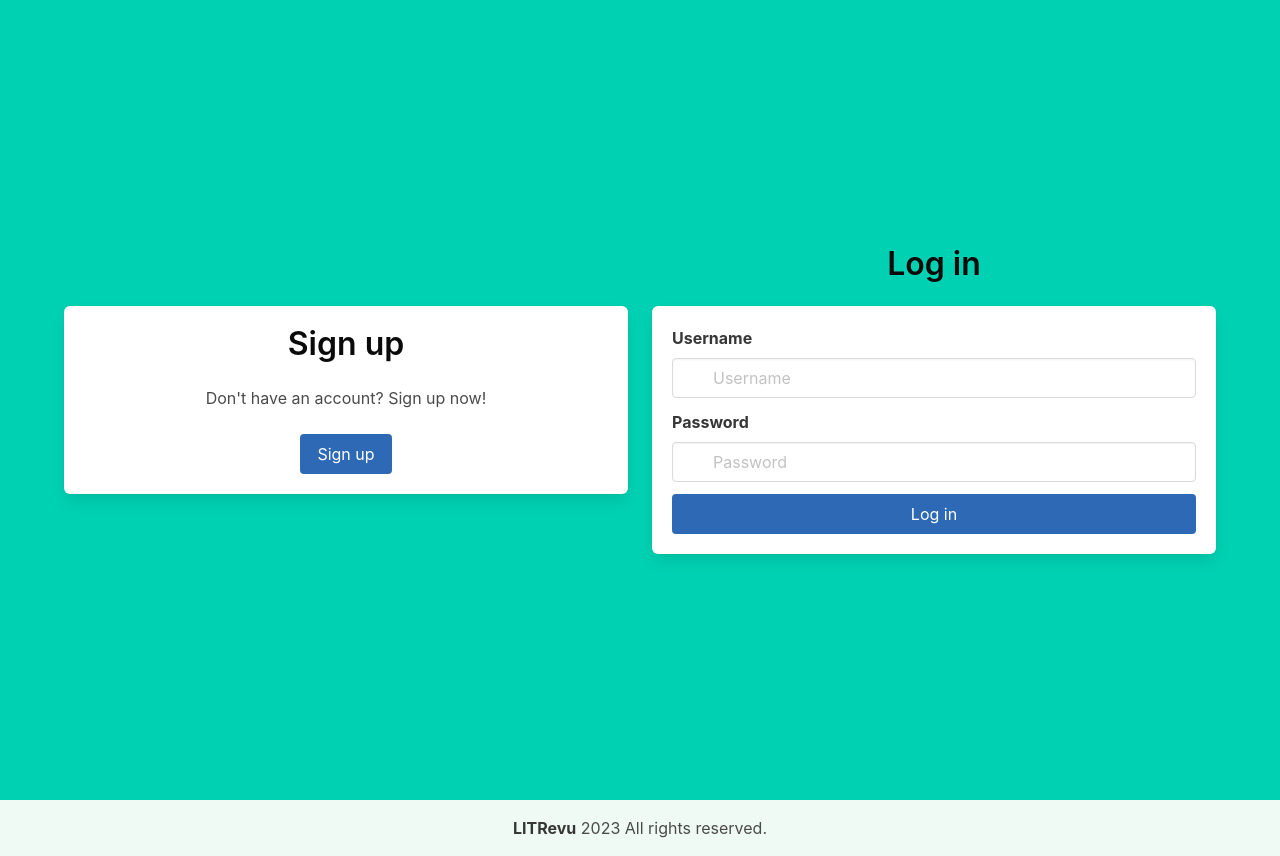
After one commit to ErnestoAquino/LITRevu, a Django app: page / in a window 1280 px wide. The commit adds this page. Run offline with Django 4.2, Linux system fonts and the light colour scheme.

Commit message:
fix: resolve issue with accessibility improvements

```diff
--- a/litrevu/litrevu/urls.py
+++ b/litrevu/litrevu/urls.py
@@ -17,6 +17,9 @@ Including another URLconf
 from django.contrib import admin
 from django.urls import path
 
+import users.views
+
 urlpatterns = [
     path("admin/", admin.site.urls),
+    path("", users.views.login_page, name = "login")
 ]
--- /dev/null
+++ b/litrevu/users/static/users/styles.css
@@ -0,0 +1,33 @@
+body, html {
+    height: 100%;
+    margin: 0;
+}
+
+.main-container {
+    display: flex;
+    flex-direction: column;
+    min-height: 100vh;
+}
+
+main {
+    flex: 1 0 auto;
+}
+
+
+footer.footer {
+    margin-top: 0;
+    padding: 1rem 0;
+}
+
+footer {
+    flex-shrink: 0;
+}
+
+
+.button.is-info {
+    background-color: rgb(45, 105, 180);
+}
+
+.button.custom-contrast {
+    background-color: rgb(45, 105, 180);
+}
--- /dev/null
+++ b/litrevu/users/templates/users/base.html
@@ -0,0 +1,29 @@
+{% load static %}
+<!DOCTYPE html>
+<html lang="fr">
+
+<head>
+    <meta charset="UTF-8">
+    <meta name="viewport" content="width=device-width, initial-scale=1">
+    <link rel="stylesheet" href="{% static 'users/bulma.css' %}">
+    <link rel="stylesheet" href="{% static 'users/styles.css' %}">
+    <title>LITRevu - {% block title %}{% endblock %} </title>
+</head>
+
+<body>
+    <div class="main-container">
+        <main>
+            {% block content %}{% endblock %}
+        </main>
+
+        <footer class="footer has-background-success-light">
+            <div class="content has-text-centered">
+                <p>
+                    <strong>LITRevu</strong> 2023 All rights reserved.
+                </p>
+            </div>
+        </footer>
+    </div>
+</body>
+
+</html>
--- a/litrevu/users/templates/users/login.html
+++ b/litrevu/users/templates/users/login.html
@@ -1,10 +1,59 @@
-<!DOCTYPE html>
-<html lang="en">
-<head>
-    <meta charset="UTF-8">
-    <title>Title</title>
-</head>
-<body>
+{% extends 'users/base.html' %}
 
-</body>
-</html>
+{% block title %}
+Log in
+{% endblock %}
+
+{% block content %}
+<section class="hero is-fullheight is-primary">
+    <div class="hero-body">
+        <div class="container">
+            <div class="columns is-vcentered">
+                <!-- Left column for registration -->
+                <div class="column is-half has-text-centered">
+                    <div class="box">
+                        <h3 class="title has-text-black">Sign up</h3>
+                        <p>Don't have an account? Sign up now!</p>
+                        <br>
+                        <a href="" class="button is-info custom-contrast">Sign up</a>
+                    </div>
+                </div>
+                <!-- Right column for the login form -->
+                <div class="column is-half">
+                    <h1 class="title has-text-black has-text-centered">Log in</h1>
+                    <div class="box">
+                        <form method="post">
+                            {% csrf_token %}
+
+                            <div class="field">
+                                <label class="label" for="username-input">Username</label>
+                                <div class="control has-icons-left">
+                                    <input id="username-input" class="input" type="text" placeholder="Username" name="{{ form.username.name }}" required>
+                                    <span class="icon is-small is-left">
+                                        <i class="fas fa-user"></i>
+                                    </span>
+                                </div>
+                            </div>
+
+                           <div class="field">
+                                <label class="label" for="password-input">Password</label>
+                                <div class="control has-icons-left">
+                                    <input id="password-input" class="input" type="password" placeholder="Password" name="{{ form.password.name }}" required>
+                                    <span class="icon is-small is-left">
+                                        <i class="fas fa-lock"></i>
+                                    </span>
+                                </div>
+                           </div>
+
+
+                            <div class="field">
+                                <button type="submit" class="button is-block is-info is-fullwidth">Log in</button>
+                            </div>
+                        </form>
+                    </div>
+                </div>
+            </div>
+        </div>
+    </div>
+</section>
+{% endblock %}
```
